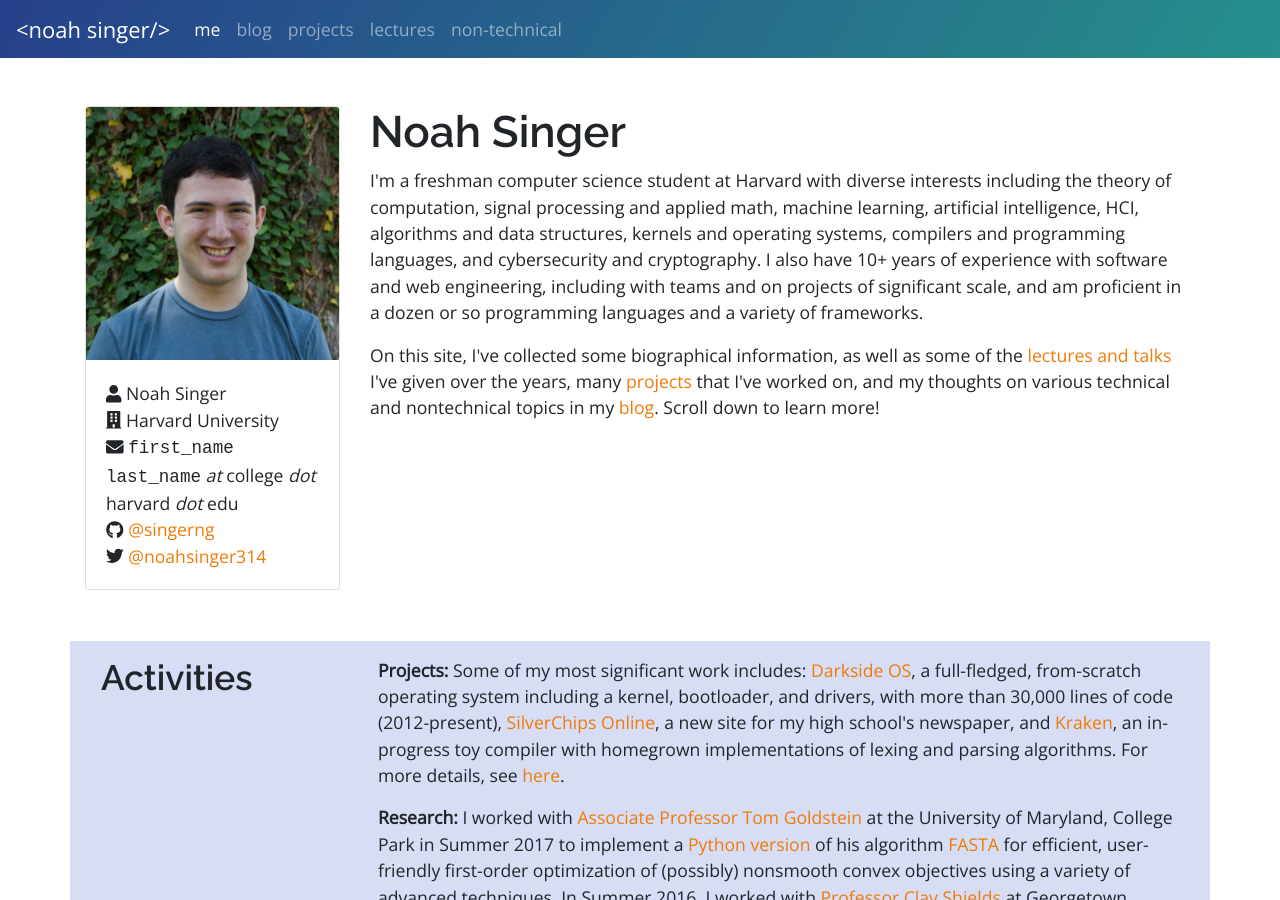
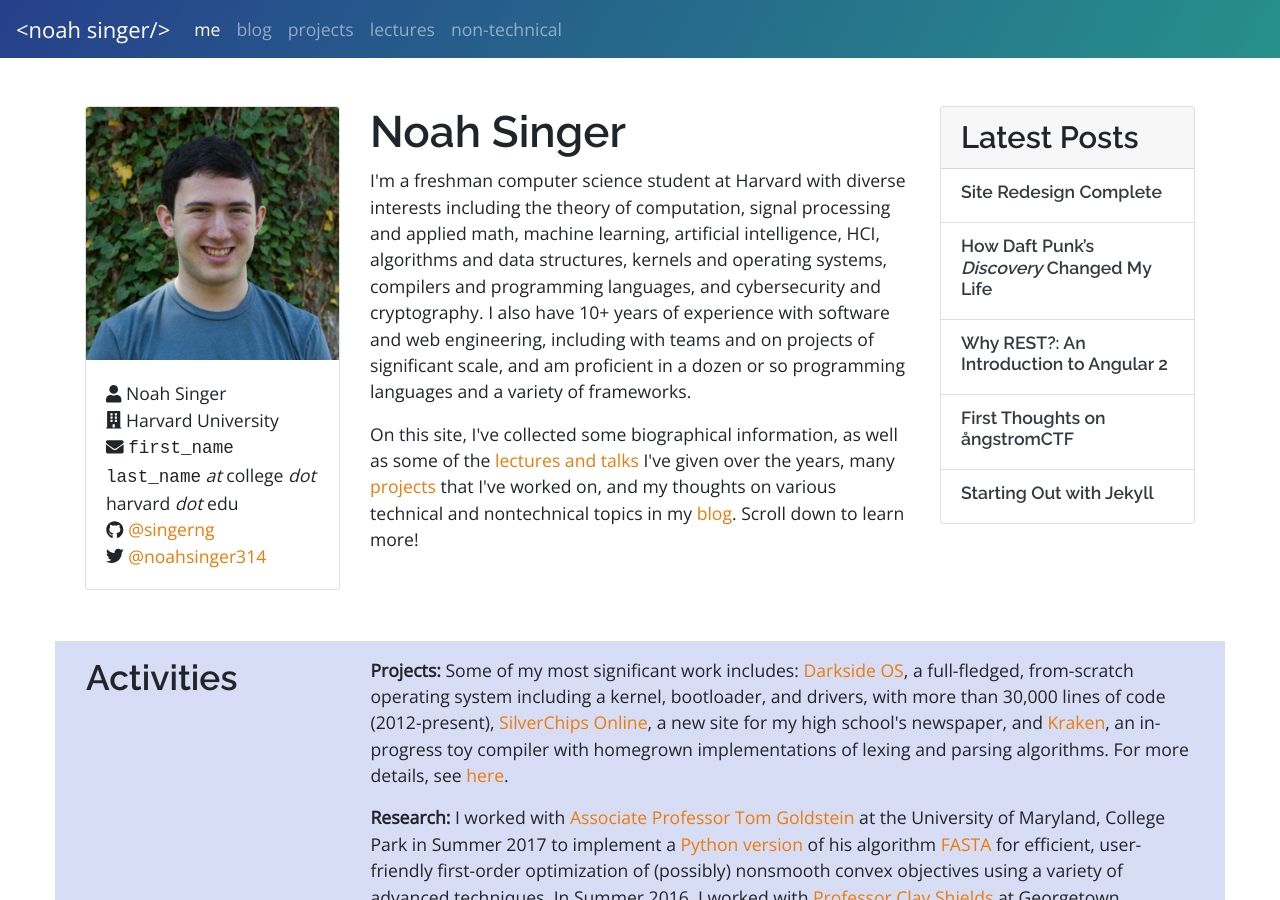
Before and after one commit to singerng/noahsinger.org, a Jekyll site: the page built from index/index.html, in a window 1280 px wide and 900 px high. Built offline with Jekyll 4.4.1, drawn with Linux system fonts in a browser that asks for light colours; nearby versions of some CDN libraries.

Commit message:
blog posts on homepage

```diff
--- a/index/index.html
+++ b/index/index.html
@@ -20,7 +20,7 @@
     </div>
   </div>
 
-  <div class="col-md-9">
+  <div class="col-md-6 mb-4">
     <h1>Noah Singer</h1>
     <p>I'm a freshman computer science student at Harvard with diverse interests including
        the theory of computation, signal processing and applied math,
@@ -35,11 +35,26 @@
       talks</a> I've given over the years, many <a href="/projects">projects</a> that I've worked on,
       and my thoughts on various technical and nontechnical topics in my <a href="/blog">blog</a>. Scroll down to learn more!</p>
   </div>
+
+  <div class="col-md-3">
+    <div class="card">
+      <div class="card-header">
+        <h3 class="card-title">Latest Posts</h3>
+      </div>
+      <ul class="list-group list-group-flush">
+        {% for post in site.posts limit:5 %}
+          <ul class="list-group-item">
+            <a class="text-dark" href="{{ post.url }}"><h6>{{ post.title | markdownify | remove: '<p>' | remove: '</p>' }}</h6></a>
+          </ul>
+        {% endfor %}
+      </ul>
+    </div>
+  </div>
 </div>
 
 <br/>
 
-<div>
+<div class="row">
   <div class="row section p-3">
     <div class="col-md-3"><h2>Activities</h2></div>
     <div class="col-md-9">
--- a/tags/index.html
+++ b/tags/index.html
@@ -24,8 +24,8 @@
 			{% for post_tag in post.tags %}
 				{% if post_tag == tag %}
 					<li>
-						<a class="h6 text-dark" href="{{ post.url }}">{{ post.title }}</a>
-						<span class="text-muted">&mdash; {{ post.date | date: "%A, %B %d, %Y, %l:%M %p %Z" }}</span>
+						<a class="h6 text-dark" href="{{ post.url }}">{{ post.title | markdownify | remove: '<p>' | remove: '</p>' }}</a>
+						<span class="text-muted">&mdash; {{ post.date | date: "%A, %B %d, %Y, %l:%M %p" }}</span>
 					</li>
 				{% endif %}
 			{% endfor %}
```
